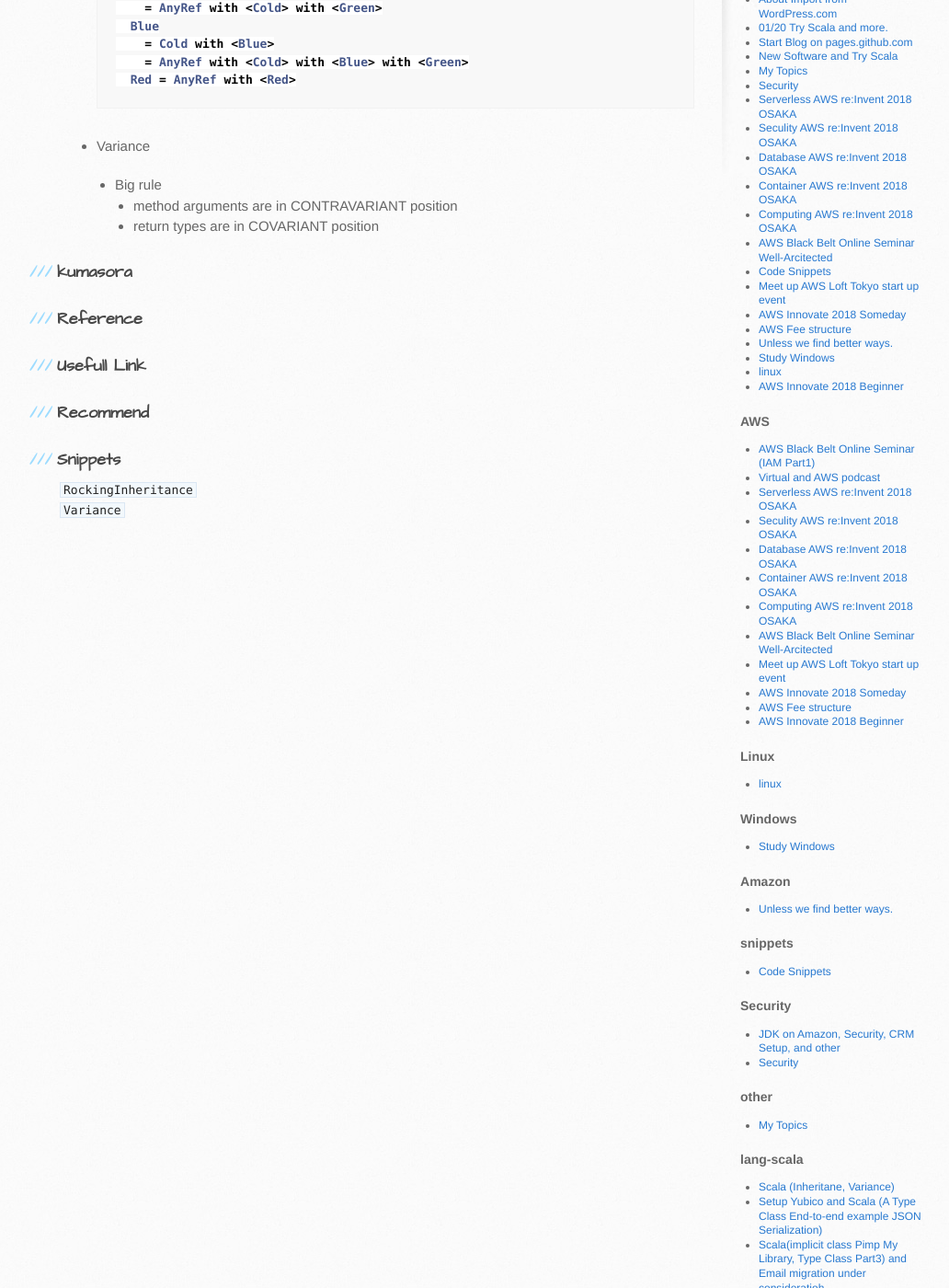
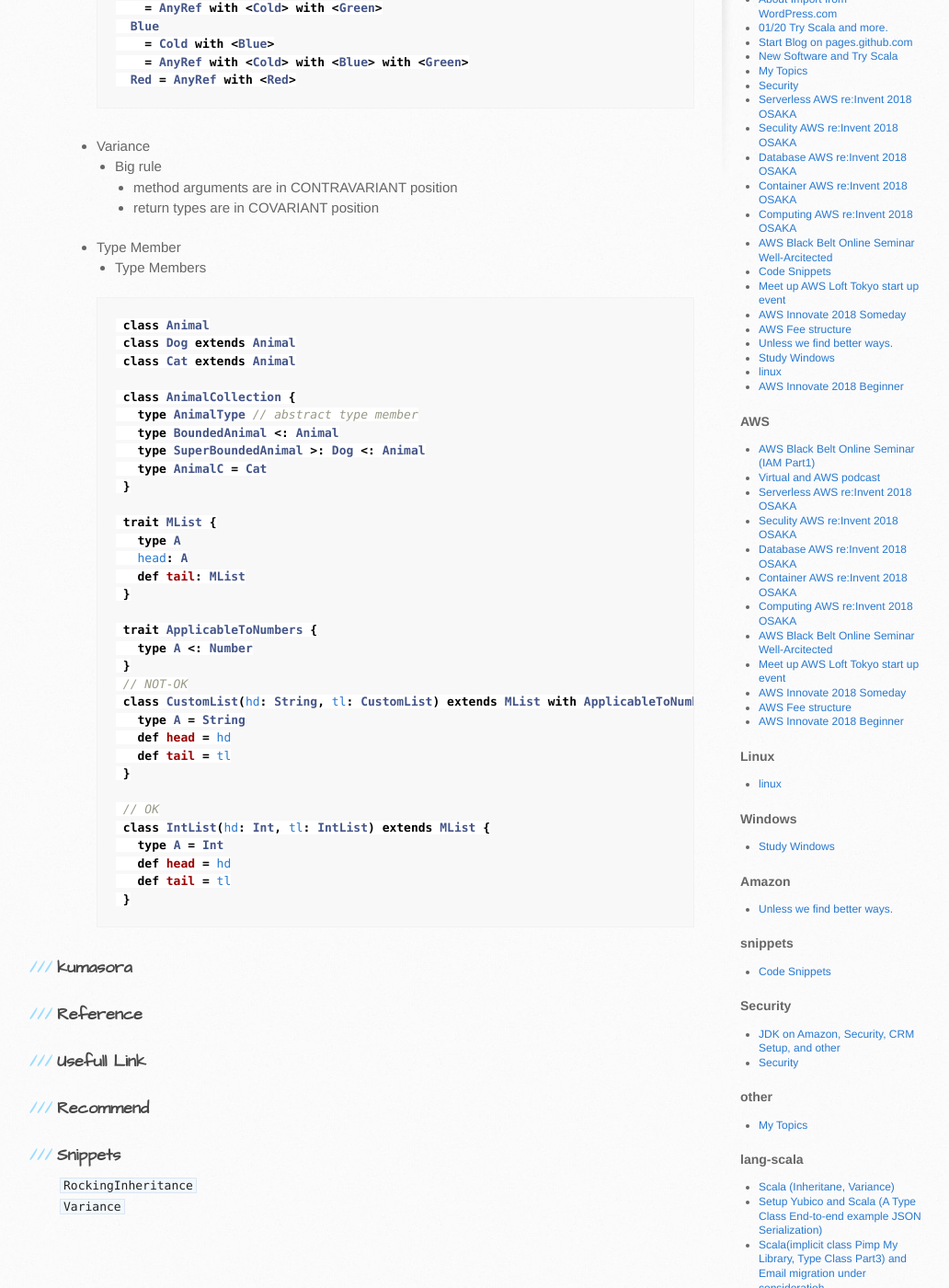
Before and after one commit to friendbear/friendbear.github.io.2021-10-19, a Jekyll site: the page built from _posts/2019-01-30-friendbear.md, in a window 1280 px wide and 1400 px high, scrolled down 571 px. Shown: the whole window at 92% size, without its empty margins (105-1137 px from the left). Built offline with Jekyll 4.4.1, drawn with Linux system fonts in a browser that asks for light colours; comment, search, counter and statistics services are not loaded.

Commit message:
Type members

````diff
--- a/_posts/2019-01-30-friendbear.md
+++ b/_posts/2019-01-30-friendbear.md
@@ -25,6 +25,44 @@ tags: [lang-scala]
     - Big rule
       - method arguments are in CONTRAVARIANT position
       - return types are in COVARIANT position
+  - Type Member
+    - Type Members
+
+     ```scala
+     class Animal
+     class Dog extends Animal
+     class Cat extends Animal
+
+     class AnimalCollection {
+       type AnimalType // abstract type member
+       type BoundedAnimal <: Animal
+       type SuperBoundedAnimal >: Dog <: Animal
+       type AnimalC = Cat
+     }
+
+     trait MList {
+       type A
+       head: A
+       def tail: MList
+     }
+
+     trait ApplicableToNumbers {
+       type A <: Number
+     }
+     // NOT-OK
+     class CustomList(hd: String, tl: CustomList) extends MList with ApplicableToNumbers   {
+       type A = String
+       def head = hd
+       def tail = tl
+     }
+
+     // OK
+     class IntList(hd: Int, tl: IntList) extends MList {
+       type A = Int
+       def head = hd
+       def tail = tl
+     }
+     ```
 
 ### kumasora
 
@@ -218,13 +256,82 @@ def Variance(args: String*) = {
 </code>
 </pre>
 <details>
-<summary><code>A Type Class Use Case / The Magnet Pattern</code></summary>
+<summary><code>Type Members</code></summary>
 <pre>
 <code>
 #!/usr/bin/env amm
 
 @main
-def MagnetPattern(args: String*) = {
+def TypeMembers(args: String*) = {
+
+  class Animal
+  class Dog extends Animal
+  class Cat extends Animal
+
+  class AnimalCollection {
+    type AnimalType // abstract type member
+    type BoundedAnimal <: Animal
+    type SuperBoundedAnimal >: Dog <: Animal
+    type AnimalC = Cat
+  }
+
+  val ac = new AnimalCollection
+  val dog: ac.AnimalType = ???
+
+  // val cat: ac.BoundedAnimal = new Cat //compile error
+
+  val pup: ac.SuperBoundedAnimal = new Dog
+  val cat: ac.AnimalC = new Cat
+
+  type CatAlias = Cat
+  val anotherCat: CatAlias = new Cat
+
+  // alternative to generics
+  trait MyList {
+    type T
+    def add(element: T): MyList
+  }
+
+  class NonEmptyList(value: Int) extends MyList {
+    override type T = Int // override
+    def add(element: Int): MyList = ???
+  }
+
+  // .type
+  type CatsType = cat.type
+  val newCat: CatsType = cat
+  // new CatsType // Abstract Members(Type member)
+
+  /*
+    Exercise - enforce a type to be applicable to SOME TYPES only
+   */
+  // LOCKED
+  trait MList {
+    type A
+    def head: A
+    def tail: MList
+  }
+
+  // Number
+  // type members and type member constraints(bounds) 🔴
+  trait ApplicableToNumbers {
+    type A <: Number
+  }
+  // NOT-OK
+  /*
+  class CustomList(hd: String, tl: CustomList) extends MList with ApplicableToNumbers {
+    type A = String
+    def head = hd
+    def tail = tl
+  }
+  */
+
+  // OK
+  class IntList(hd: Int, tl: IntList) extends MList {
+    type A = Int
+    def head = hd
+    def tail = tl
+  }
 }
 </code>
 </pre>
````
